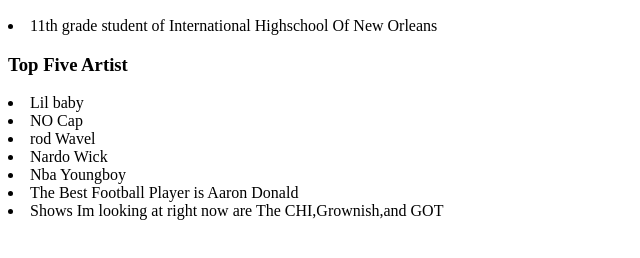
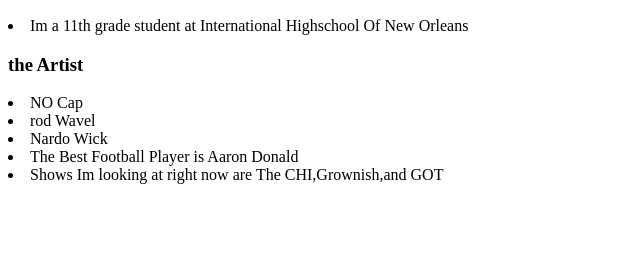
Before and after one commit to Demetrickk/demetrickk.github.io, a plain HTML site: page index.html in a window 1280 px wide. Shown: the part 38-296 px from the top of the page, without its empty margins (0-640 px from the left). Drawn offline with Linux system fonts and the light colour scheme.

Commit message:
update 1

```diff
--- a/index.html
+++ b/index.html
@@ -21,14 +21,14 @@
 
 
 <li>
-11th grade student of International Highschool Of New Orleans
+Im a 11th grade student at International Highschool Of New Orleans
 <u1>
-    <h3>Top Five Artist</h3>
-    <li>Lil baby </li>
+    <h3>the Artist</h3>
+
       <li>NO Cap </li>
         <li> rod Wavel </li>
        <li>Nardo Wick </li>
-       <li>Nba Youngboy</li>
+
 </ul>
    <li>The Best Football Player is Aaron Donald</li>
 
```
